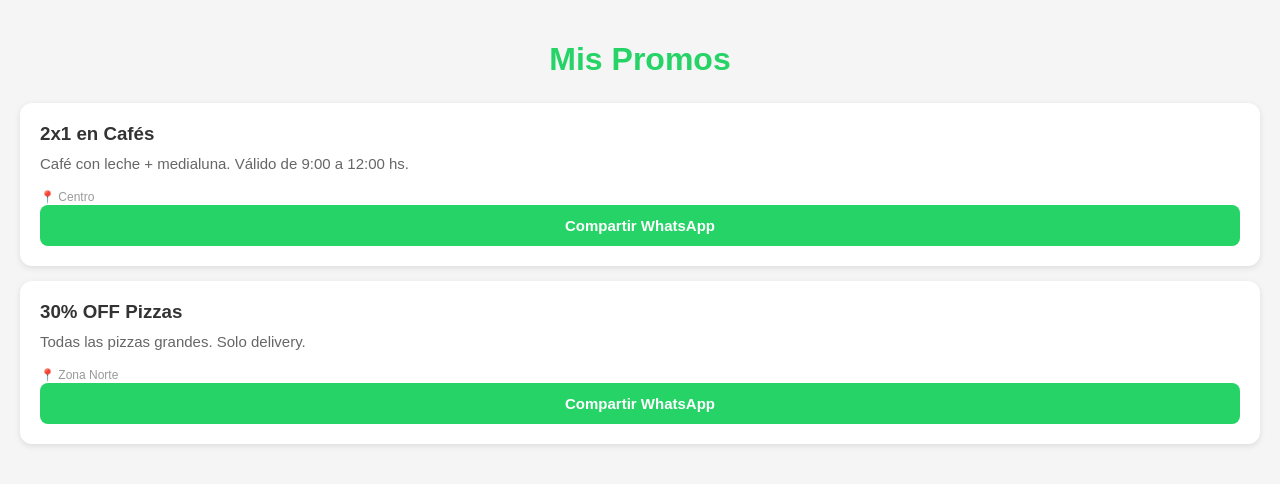
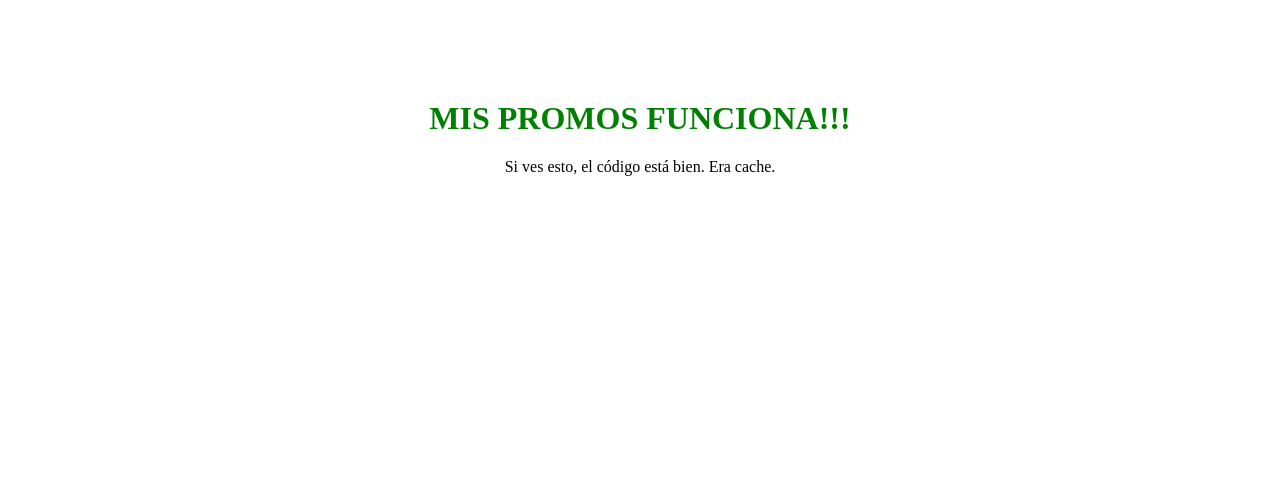
Before and after one commit to finamoreraul-blip/PROMODELDIA-3AS, a plain HTML site: page index.html in a window 1280 px wide. Drawn offline with Linux system fonts and the light colour scheme.

Commit message:
Update index.html

```diff
--- a/index.html
+++ b/index.html
@@ -1,43 +1,10 @@
 <!DOCTYPE html>
-<html lang="es">
+<html>
 <head>
-<meta charset="UTF-8">
-<meta name="viewport" content="width=device-width, initial-scale=1.0">
-<title>Mis Promos - Tres Arroyos</title>
-<link rel="manifest" href="manifest.json">
-<meta name="theme-color" content="#25D366">
-<style>
-body{font-family:Arial,sans-serif;background:#f5f5f5;margin:0;padding:20px}
-h1{text-align:center;color:#25D366;margin-bottom:25px}
-.promo{background:white;padding:20px;border-radius:12px;margin-bottom:15px;box-shadow:0 2px 6px rgba(0,0,0,0.1)}
-.promo h3{margin:0 0 10px;color:#333}
-.promo p{margin:0 0 15px;color:#666;font-size:15px}
-.promo small{color:#999;font-size:12px}
-button{background:#25D366;color:white;border:none;padding:12px;border-radius:8px;cursor:pointer;width:100%;font-weight:bold;font-size:15px}
-</style>
+<title>MIS PROMOS FUNCIONA</title>
 </head>
 <body>
-<h1>Mis Promos</h1>
-
-<div class="promo">
-<h3>2x1 en Cafés</h3>
-<p>Café con leche + medialuna. Válido de 9:00 a 12:00 hs.</p>
-<small>📍 Centro</small>
-<button onclick="compartir('2x1 en Cafés - Café con leche + medialuna')">Compartir WhatsApp</button>
-</div>
-
-<div class="promo">
-<h3>30% OFF Pizzas</h3>
-<p>Todas las pizzas grandes. Solo delivery.</p>
-<small>📍 Zona Norte</small>
-<button onclick="compartir('30% OFF Pizzas - Todas las pizzas grandes')">Compartir WhatsApp</button>
-</div>
-
-<script>
-function compartir(texto){
-window.open('https://wa.me/?text='+encodeURIComponent(texto+'\n\n'+window.location.href),'_blank');
-}
-if('serviceWorker' in navigator)navigator.serviceWorker.register('sw.js');
-</script>
+<h1 style="color:green;text-align:center;margin-top:100px">MIS PROMOS FUNCIONA!!!</h1>
+<p style="text-align:center">Si ves esto, el código está bien. Era cache.</p>
 </body>
 </html>
```
